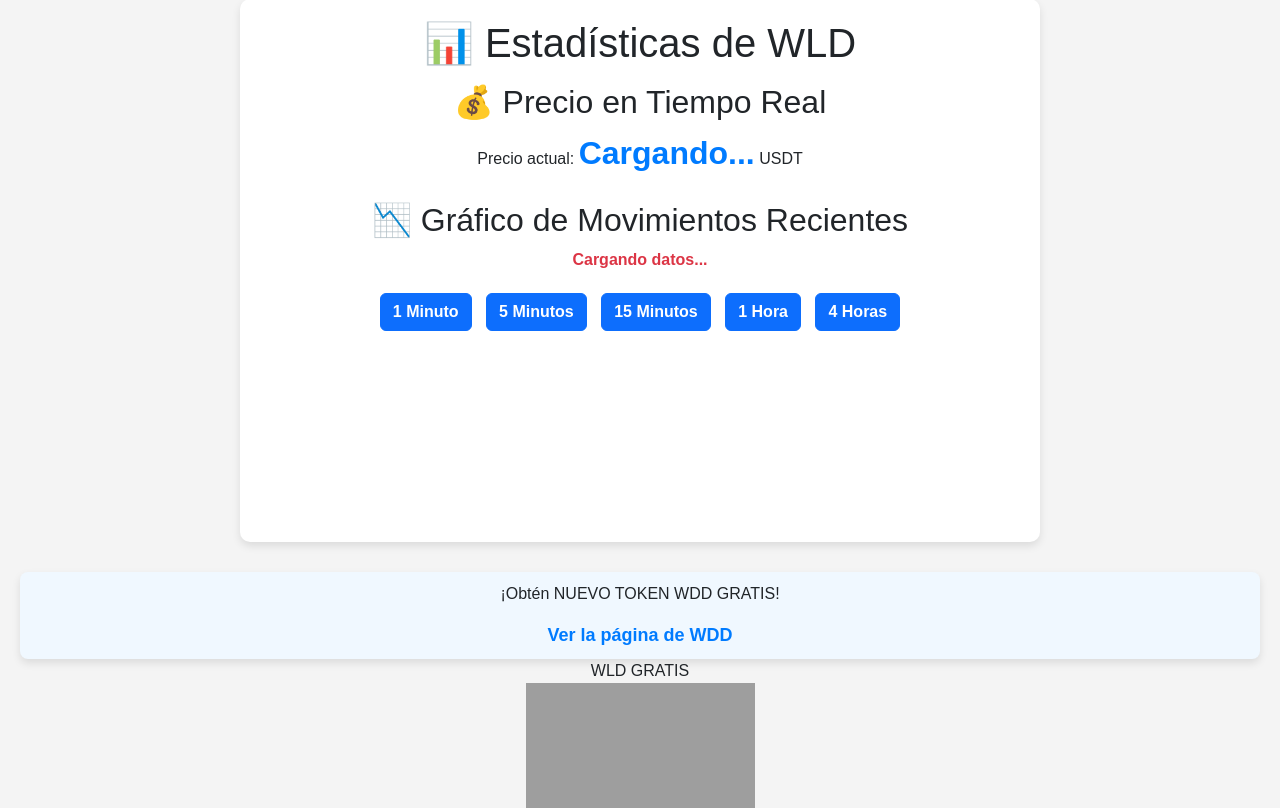
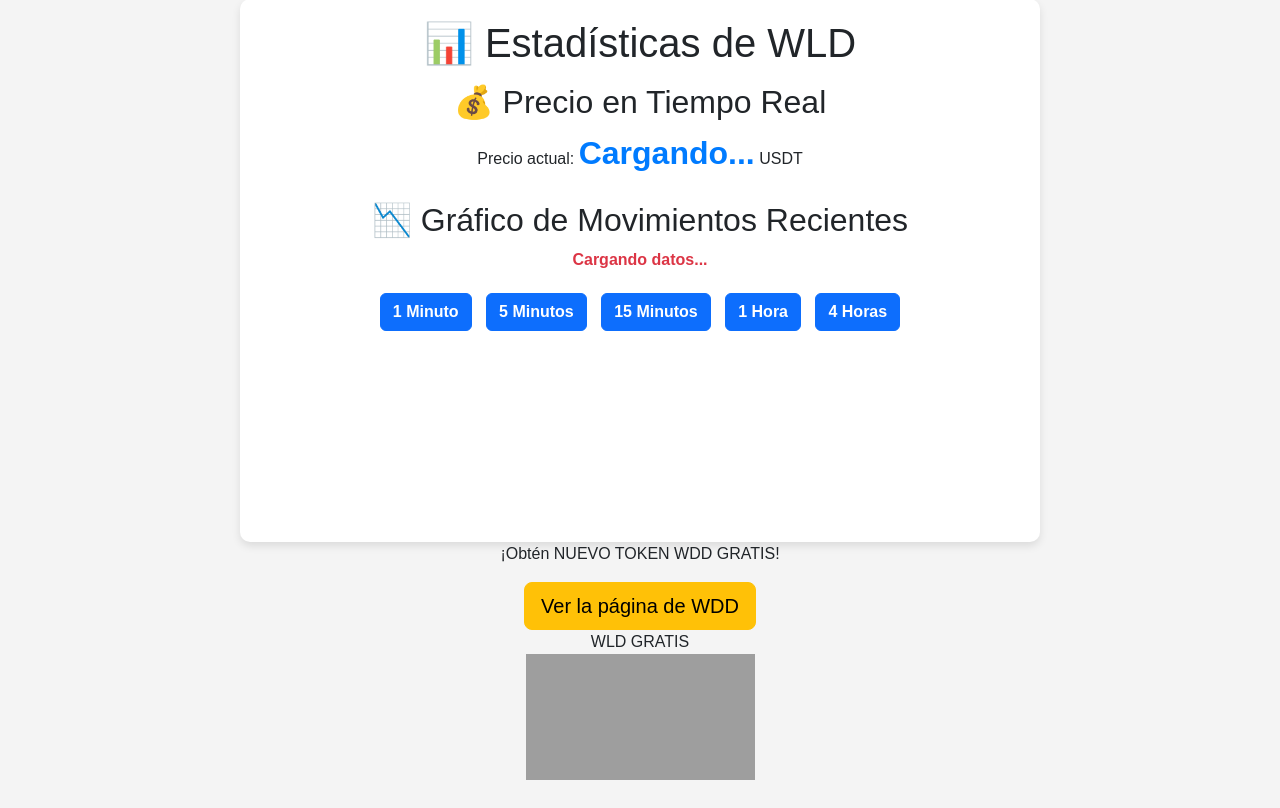
Before and after one commit to ganastrx4/chc-flask-app, a Flask app: page /next-page in a window 1280 px wide. Shown: the part 21-829 px from the top of the page. Run offline with Flask 2, Linux system fonts and the light colour scheme; a map, chart or similar area stays blank; parts of the project's set-up code (start-up, migrations or seed data) failed here and were passed over; grey boxes are pictures that could not be loaded.

Commit message:
Update next_page.html

```diff
--- a/templates/next_page.html
+++ b/templates/next_page.html
@@ -79,9 +79,11 @@
         <canvas id="priceChart"></canvas>
     </div>
 
-    <div class="link-container">
+
         <p>¡Obtén NUEVO TOKEN WDD GRATIS!</p>
-        <a href="wdd.html" target="_blank">Ver la página de WDD</a>
+        <!-- Botón nuevo para Reclamarchun -->
+<div class="d-flex justify-content-center align-items-center mt-3">
+    <a href="/reclamarchun" class="btn btn-warning btn-lg">Ver la página de WDD</a>
 
     </div>
 
```
